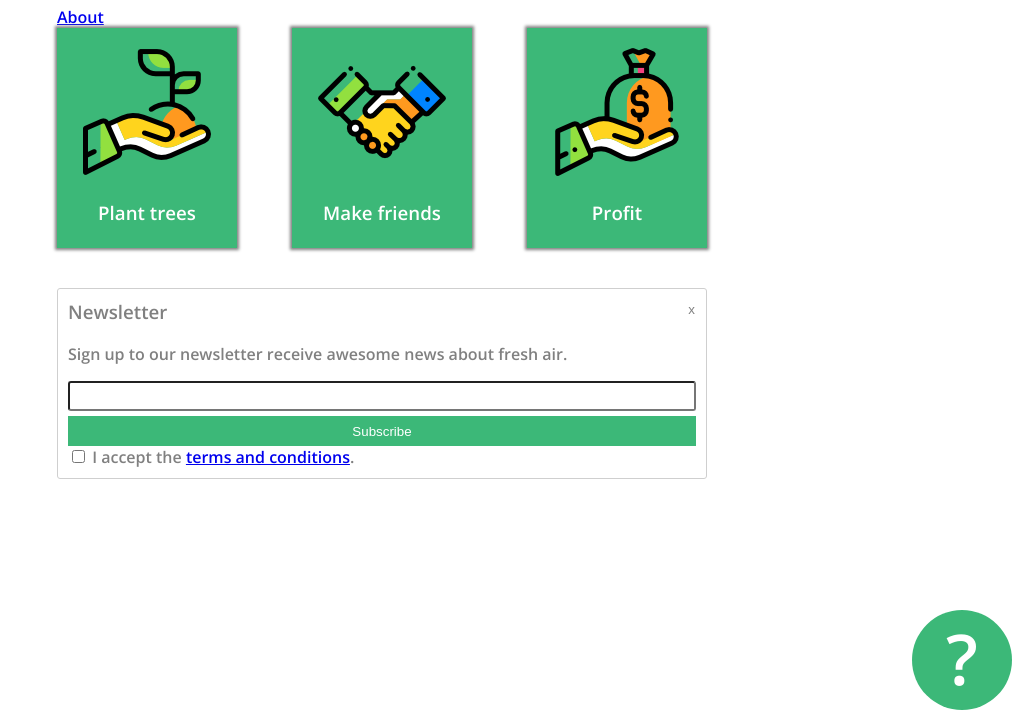
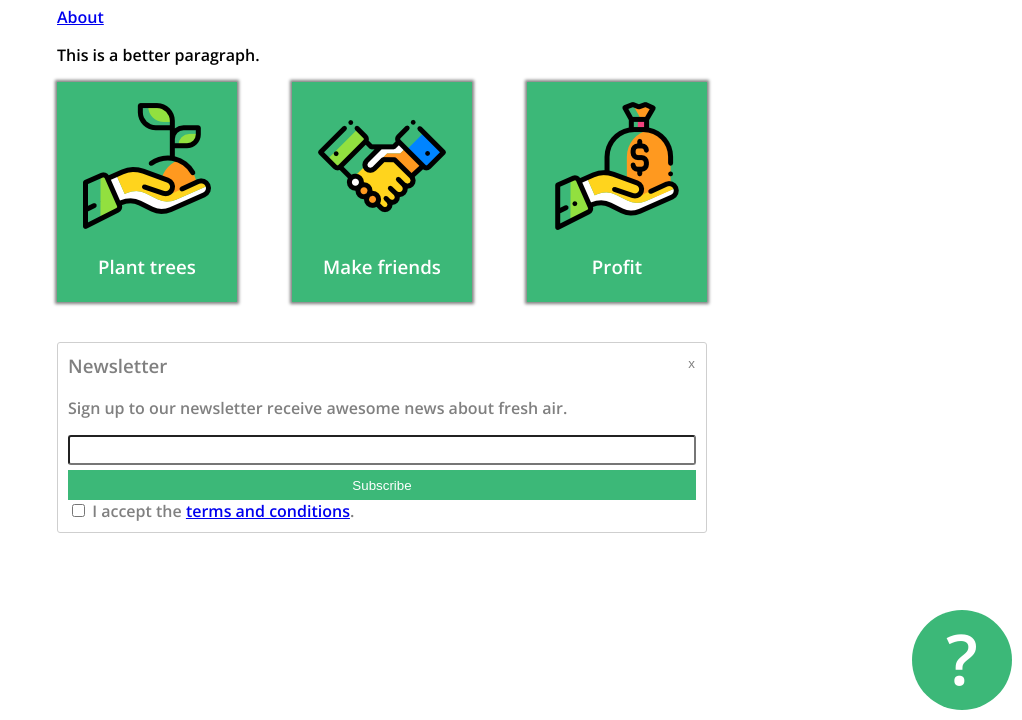
Before and after one commit to sz3nt1c1nt1/sz3nt1c1nt1.github.io, a plain HTML site: page index.html in a window 1280 px wide. Shown: the part 80-800 px from the top of the page, without its empty margins (258-1280 px from the left). Drawn offline with nearby package versions, Linux system fonts and the light colour scheme.

Commit message:
Improved the first paragraph

```diff
--- a/index.html
+++ b/index.html
@@ -12,6 +12,7 @@
 <div class="container">
   <h1>Awesome Landing Page :)</h1>
   <a href="about.html">About</a>
+  <p>This is a better paragraph.</p>
   <div class="cardholder">
   <div class="card">
     <img src="./images/tree.png" alt="tree">
```
